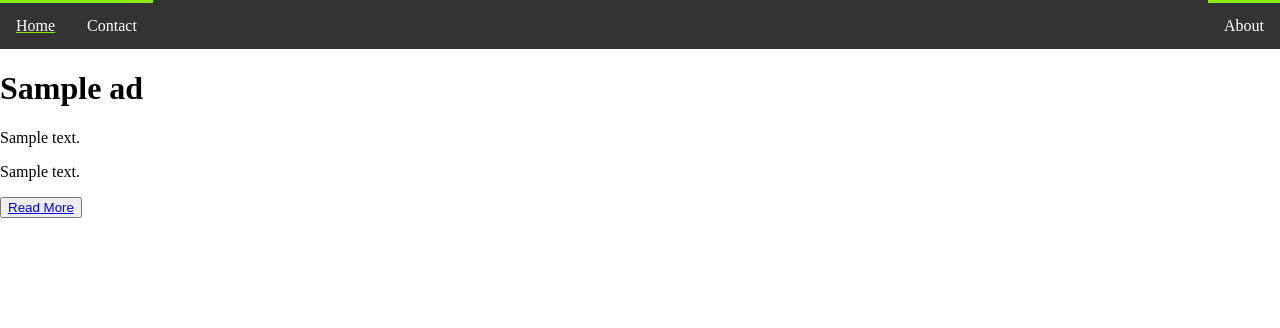
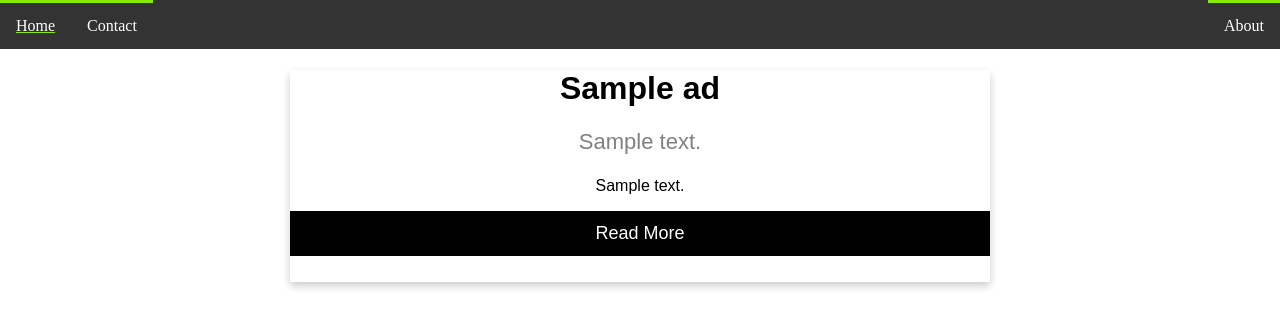
Before and after one commit to knaiskes/adsPortal, a Django app: page /ads/ in a window 1280 px wide. Shown: the top 328 px of the page. Run offline with Django 4.2, Linux system fonts and the light colour scheme; tables that the repository leaves empty hold one stand-in row (values such as "Sample post").

Commit message:
Add card style

```diff
--- a/ads/static/ads/style.css
+++ b/ads/static/ads/style.css
@@ -22,3 +22,38 @@ body {
     text-decoration: underline;
     text-decoration-color: #88E904;
 }
+
+.card {
+  box-shadow: 0 4px 8px 0 rgba(0, 0, 0, 0.2);
+  max-width: 700px;
+  margin: auto;
+  padding-bottom: 10px;
+  text-align: center;
+  font-family: arial;
+}
+
+.ad_type {
+  color: grey;
+  font-size: 22px;
+}
+
+.card button {
+  border: none;
+  outline: 0;
+  padding: 12px;
+  color: white;
+  background-color: #000;
+  text-align: center;
+  cursor: pointer;
+  width: 100%;
+  font-size: 18px;
+}
+
+.card button:hover {
+  opacity: 0.7;
+}
+
+.card a {
+    text-decoration: none;
+    color: white;
+}
```
